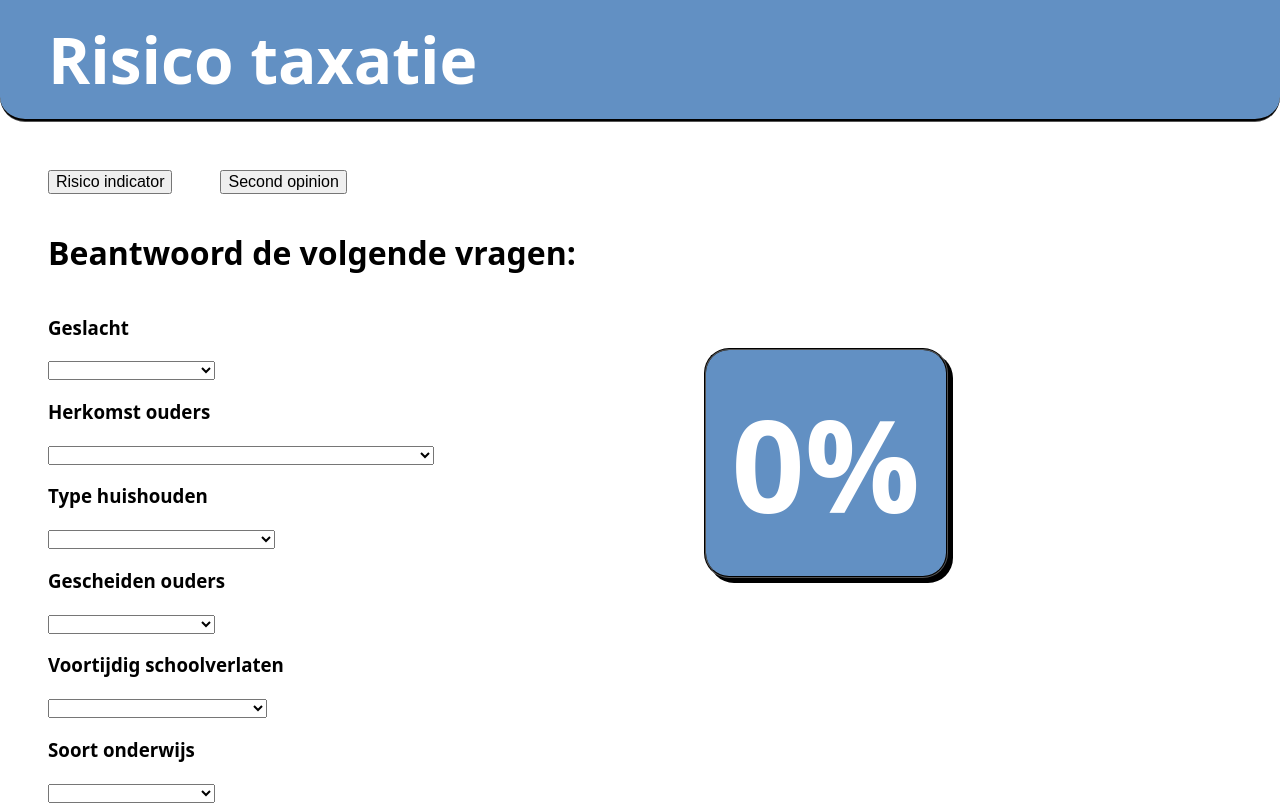
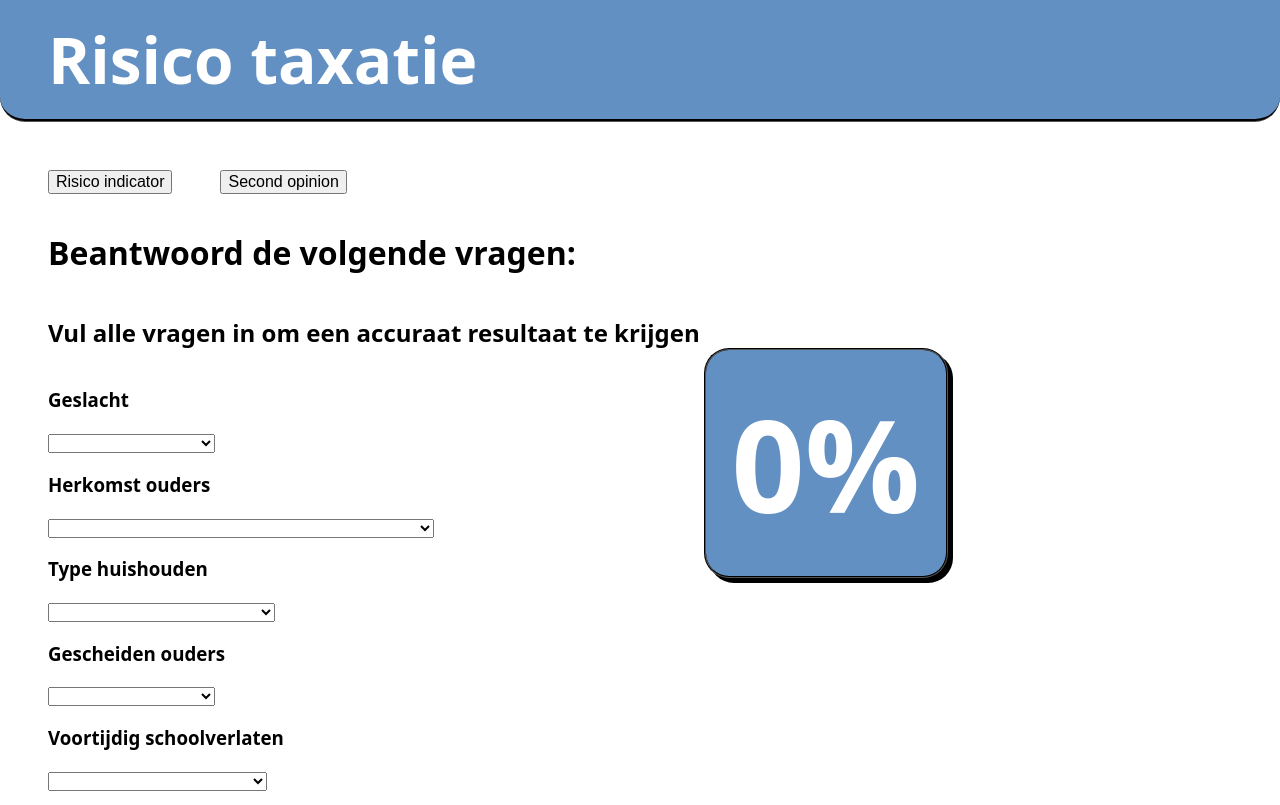
Before and after one commit to joostflick/frontend-applications, a Vue app: page / in a window 1280 px wide. Shown: the top 805 px of the page. Built offline with nearby package versions, Linux system fonts and the light colour scheme.

Commit message:
comments

```diff
--- a/src/App.vue
+++ b/src/App.vue
@@ -34,7 +34,7 @@ export default {
     serverBus.$on('questionValue', (value) => {
       //add to total array
    this.$data.optionsArray.splice(value[1], 1, value[0])
-   // sum of array in the formula credits
+   // sum of array in the formula credits to folkert jan on slack
    var answer = Number( ( 1 / ( 1 + Math.exp( -1 * ( -8.57219 + (this.$data.optionsArray.reduce((a, b) => a + b, 0)) ) ) ) * 100 ).toFixed( 2 ) )
    //change data
    this.$data.answer = answer
--- a/src/Form.vue
+++ b/src/Form.vue
@@ -1,6 +1,7 @@
 <template>
     <div id="questionform">
         <h1>Beantwoord de volgende vragen:</h1>
+        <h2>Vul alle vragen in om een accuraat resultaat te krijgen</h2>
         <app-input v-for="question in questions" v-bind:key="question.question" :question='question' />
     </div>
 </template>
```
